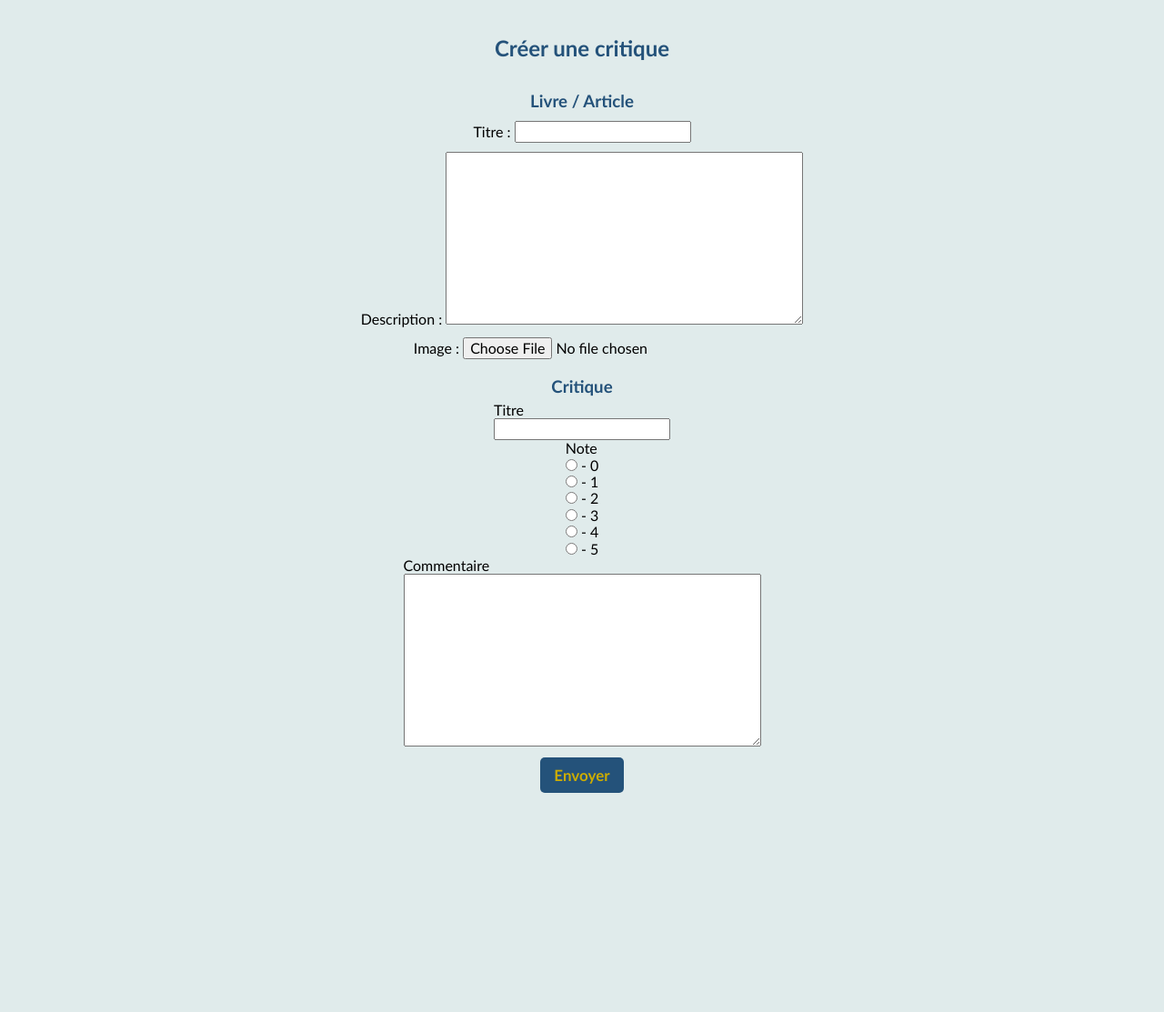
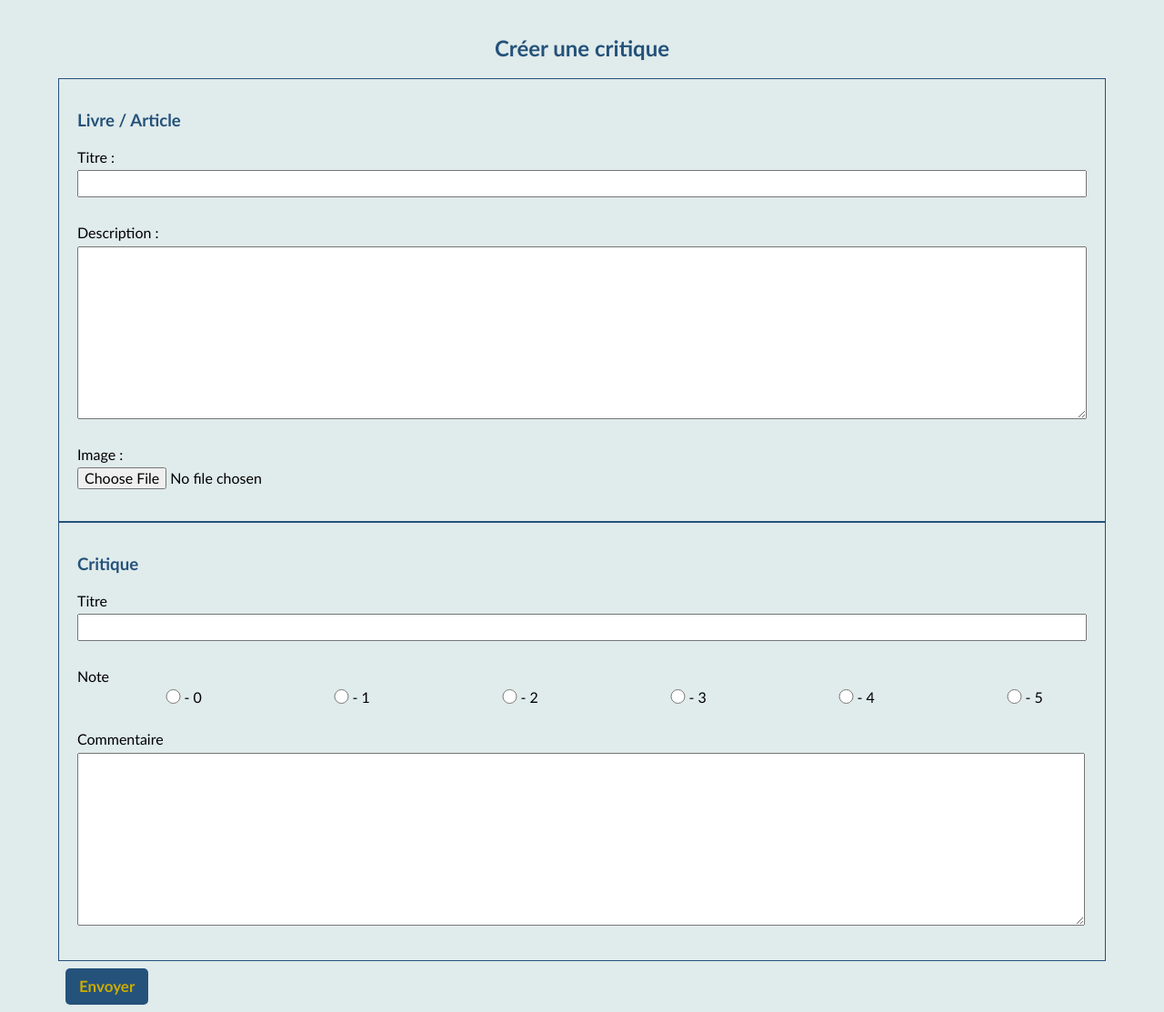
Before and after one commit to Bimarsto/LITReview, a Django app: page /reviews/add/ in a window 1280 px wide. Shown: the part 181-1294 px from the top of the page at 91% size. Before the commit the page ends 1053 px from the top, so only its background shows below. Run offline with Django 4.2, Linux system fonts and the light colour scheme; the visitor is signed in with stand-in values (Sample User, id 1).

Commit message:
Style adjustments

```diff
--- a/LITReview/LITReview/urls.py
+++ b/LITReview/LITReview/urls.py
@@ -21,7 +21,7 @@ from authentication.views import signup, login_page, logout_page
 from follows.views import index, unfollow
 from contributions.views import flux, posts, \
     add_ticket, edit_ticket, delete_ticket,\
-    add_review_without_ticket, add_review_from_ticket, edit_review, delete_review
+    add_review_not_from_ticket, add_review_from_ticket, edit_review, delete_review
 
 urlpatterns = [
     path('admin/', admin.site.urls),
@@ -35,7 +35,7 @@ urlpatterns = [
     path('tickets/add/', add_ticket, name='add_ticket'),
     path('tickets/edit/<int:ticket_id>/', edit_ticket, name='edit_ticket'),
     path('tickets/delete/<int:ticket_id>/', delete_ticket, name='delete_ticket'),
-    path('reviews/add/', add_review_without_ticket, name='add_review_without_ticket'),
+    path('reviews/add/', add_review_not_from_ticket, name='add_review_not_from_ticket'),
     path('reviews/<int:ticket_id>/add/', add_review_from_ticket, name='add_review_from_ticket'),
     path('reviews/edit/<int:review_id>/', edit_review, name='edit_review'),
     path('reviews/delete/<int:review_id>/', delete_review, name='delete_review'),
--- a/LITReview/contributions/templates/contributions/index.html
+++ b/LITReview/contributions/templates/contributions/index.html
@@ -4,7 +4,7 @@
 
 <div class="box">
     <a class="button" href="{% url 'add_ticket' %}">Demander une critique</a>
-    <a class="button" href="{% url 'add_review_without_ticket' %}">Créer une critique</a>
+    <a class="button" href="{% url 'add_review_not_from_ticket' %}">Créer une critique</a>
 </div>
 {% for post in posts %}
     {% if post.content_type == 'TICKET' %}
--- a/LITReview/contributions/templates/contributions/add_review_without_ticket.html
+++ b/LITReview/contributions/templates/contributions/review_not_from_ticket.html
@@ -1,7 +1,7 @@
 {% extends 'base.html' %}
 
 {% block content %}
-    <div class="form">
+    <div class="card__form">
         <h2>Créer une critique</h2>
         <form method="post" enctype="multipart/form-data">
             {% csrf_token %}
--- a/LITReview/contributions/templates/contributions/ticket.html
+++ b/LITReview/contributions/templates/contributions/ticket.html
@@ -1,6 +1,7 @@
 {% extends 'base.html' %}
 
 {% block content %}
+    <div class="card__form">
         <div class="form">
             <h2>{{ page_title }}</h2>
             <form method="post" enctype="multipart/form-data">
@@ -9,4 +10,5 @@
                 <input class="button" type="submit" value="Envoyer">
             </form>
         </div>
+    </div>
 {% endblock %}
--- a/LITReview/contributions/views.py
+++ b/LITReview/contributions/views.py
@@ -60,7 +60,7 @@
 
 
 @login_required
-def add_review_without_ticket(request):
+def add_review_not_from_ticket(request):
     user = request.user
     ticket_form = TicketForm()
     review_form = ReviewForm()
@@ -79,7 +79,7 @@
             return redirect('add_review_without_ticket')
         return redirect('index')
     return render(request,
-                  'contributions/add_review_without_ticket.html',
+                  'contributions/review_not_from_ticket.html',
                   {'ticket_form': ticket_form,
                    'review_form': review_form,
                    })
@@ -97,7 +97,7 @@
             form.save()
         return redirect('index')
     return render(request,
-                  'contributions/add_review_from_ticket.html',
+                  'contributions/review_from_ticket.html',
                   {'ticket': ticket,
                    'review_form': review_form,
                    'page_title': 'Créer une critique'
@@ -115,7 +115,7 @@
             form.save()
             return redirect('index')
     return render(request,
-                  'contributions/add_review_from_ticket.html',
+                  'contributions/review_from_ticket.html',
                   {'review_form': form,
                    'ticket': ticket,
                    'page_title': 'Modifier votre critique',
--- a/LITReview/follows/templates/follows/index.html
+++ b/LITReview/follows/templates/follows/index.html
@@ -4,12 +4,12 @@
 
 <div class="form">
     <h2>Suivre d'autres utilisateurs</h2>
-    <form action="" method="post" novalidate>
+    <form action="" method="post">
         {% csrf_token %}
         {{ form }}
         <input class="button" type="submit" value="Envoyer">
     </form>
-    <p>{{ message }}</p>
+    <p class="message">{{ message }}</p>
 </div>
 <div class="form">
     <h2>Abonnements</h2>
--- a/LITReview/static/css/style.css
+++ b/LITReview/static/css/style.css
@@ -10,6 +10,129 @@ body {
 h1 {
   color: #24527a;
   text-align: center;
+}
+
+.button {
+  background-color: #24527a;
+  border: 0;
+  color: #ccac00;
+  font-size: 17px;
+  font-weight: 800;
+  font-style: normal;
+  text-decoration: none;
+  padding: 10px 15px;
+  border-radius: 5px;
+  display: inline-block;
+  margin: 0.5rem;
+}
+.button:hover {
+  background-color: #8eaebb;
+  color: #24527a;
+}
+.button:active {
+  transform: scale(0.95);
+}
+.button > a {
+  color: #ccac00;
+  text-decoration: none;
+}
+
+.card {
+  display: flex;
+  flex-direction: column;
+  box-shadow: 0px 6px 10px rgba(0, 0, 0, 0.25);
+  width: 80%;
+  margin: 20px auto;
+  padding: 20px 20px 10px;
+  border-radius: 20px;
+}
+.card > p {
+  margin-top: 5px;
+  margin-bottom: 5px;
+}
+.card > img {
+  padding: 20px;
+  max-width: 200px;
+}
+.card .button {
+  max-width: 25%;
+}
+.card--buttons {
+  display: flex;
+  justify-content: center;
+}
+
+.box {
+  display: flex;
+  justify-content: center;
+  margin: 1.5rem;
+}
+
+.form {
+  align-items: center;
+  display: flex;
+  flex-direction: column;
+  justify-content: center;
+}
+.form .message {
+  color: red;
+}
+.form > h2 {
+  color: #24527a;
+}
+.form > h3 {
+  color: #24527a;
+  margin-top: 15px;
+  margin-bottom: 5px;
+}
+.form > p {
+  margin-top: 5px;
+  margin-bottom: 5px;
+}
+.form > form {
+  align-items: center;
+  display: flex;
+  flex-direction: column;
+  justify-content: center;
+  width: 60%;
+}
+.form > form > #id_followed_user {
+  width: 100%;
+  height: 30px;
+  border-radius: 5px;
+}
+.form > form > p > label {
+  color: #24527a;
+}
+.form__listing {
+  list-style: none;
+  width: 80%;
+  display: flex;
+  flex-direction: column;
+}
+.form__listing--item {
+  border-radius: 5px;
+  background-color: #8eaebb;
+  margin: 5px;
+  padding-left: 20px;
+  display: flex;
+  flex-direction: row;
+  justify-content: space-between;
+}
+.form__listing--item .left {
+  padding: 5px;
+  color: #24527a;
+  font-weight: 600;
+}
+.form__listing--item .right {
+  padding: 5px 20px;
+  border-radius: 5px;
+  background-color: #ccac00;
+}
+.form__listing--item .right > a {
+  text-decoration: none;
+  font-weight: bold;
+  color: #24527a;
 }
 
 .nav {
@@ -239,124 +362,78 @@ h1 {
   margin: 0;
 }
 
-.button {
-  background-color: #24527a;
-  border: 0;
-  color: #ccac00;
-  font-size: 17px;
-  font-weight: 800;
-  font-style: normal;
-  text-decoration: none;
-  padding: 10px 15px;
-  border-radius: 5px;
-  display: inline-block;
-  margin: 0.5rem;
-}
-.button:hover {
-  background-color: #8eaebb;
-  color: #24527a;
-}
-.button:active {
-  transform: scale(0.95);
-}
-.button > a {
-  color: #ccac00;
-  text-decoration: none;
-}
-
-.card {
-  display: flex;
-  flex-direction: column;
-  box-shadow: 0px 6px 10px rgba(0, 0, 0, 0.25);
-  width: 80%;
-  margin: 20px auto;
-  padding: 20px 20px 10px;
-  border-radius: 20px;
-}
-.card > p {
-  margin-top: 5px;
-  margin-bottom: 5px;
-}
-.card > img {
-  padding: 20px;
-  max-width: 200px;
-}
-.card .button {
-  max-width: 25%;
-}
-.card--buttons {
-  display: flex;
-  justify-content: center;
-}
-
-.box {
-  display: flex;
-  justify-content: center;
-  margin: 1.5rem;
-}
-
-.form {
+.card__form {
   align-items: center;
   display: flex;
   flex-direction: column;
   justify-content: center;
+  width: 90%;
+  margin: auto;
 }
-.form > h2 {
+.card__form > h2 {
   color: #24527a;
 }
-.form > h3 {
-  color: #24527a;
-  margin-top: 15px;
+.card__form > form {
+  width: 100%;
+}
+.card__form > form .form {
+  border: 1px solid #24527a;
+  align-items: flex-start;
+  padding: 20px;
+}
+.card__form > form .form > h3 {
+  justify-content: flex-start;
+}
+.card__form > form .form > p {
+  display: flex;
+  flex-direction: column;
+  margin: 15px 0;
+  width: 100%;
+}
+.card__form > form .form > p > label {
   margin-bottom: 5px;
 }
-.form > p {
-  margin-top: 5px;
+.card__form > form .form > p > input {
+  width: calc(100% - 8px);
+  height: 1.5em;
+}
+.card__form > form .form > div {
+  display: flex;
+  flex-direction: column;
+  margin: 15px 0;
+  width: 100%;
+}
+.card__form > form .form > div > label {
   margin-bottom: 5px;
 }
-.form > form {
-  align-items: center;
-  display: flex;
-  flex-direction: column;
-  justify-content: center;
-  width: 60%;
+.card__form > form .form > div > div input {
+  width: calc(100% - 8px);
+  height: 1.5em;
 }
-.form > form > #id_followed_user {
-  width: 100%;
-  height: 30px;
-  border-radius: 5px;
+.card__form > form .form > div > div textarea {
+  width: calc(100% - 8px);
 }
-.form > form > p > label {
-  color: #24527a;
-}
-.form__listing {
-  list-style: none;
-  width: 80%;
-  display: flex;
-  flex-direction: column;
-}
-.form__listing--item {
-  border-radius: 5px;
-  background-color: #8eaebb;
-  margin: 5px;
-  padding-left: 20px;
+.card__form > form .form > div .row {
   display: flex;
   flex-direction: row;
-  justify-content: space-between;
+  justify-content: space-around;
 }
-.form__listing--item .left {
-  padding: 5px;
-  color: #24527a;
-  font-weight: 600;
+.card__form > form .form > div .col {
+  height: 1em;
+  position: relative;
 }
-.form__listing--item .right {
-  padding: 5px 20px;
-  border-radius: 5px;
-  background-color: #ccac00;
+.card__form > form .form > div .col > label {
+  position: absolute;
+  top: 50%;
+  transform: translateY(-50%);
+  display: flex;
+  flex-direction: row;
+  height: 1em;
+  width: 50px;
 }
-.form__listing--item .right > a {
-  text-decoration: none;
-  font-weight: bold;
-  color: #24527a;
+.card__form > form .form > div .col > label > input {
+  height: 1em;
+  width: 25px;
 }
 
 /*# sourceMappingURL=style.css.map */
```
Also changed, not shown: LITReview/follows/views.py (+11 -1 lines), LITReview/contributions/templates/contributions/review_from_ticket.html (renamed from LITReview/contributions/templates/contributions/add_review_from_ticket.html). Lines whose indentation alone changed are shown as unchanged.
